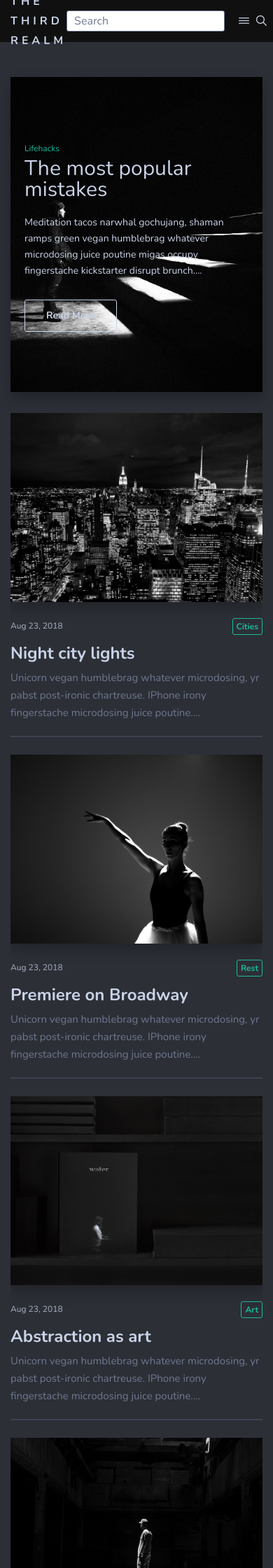
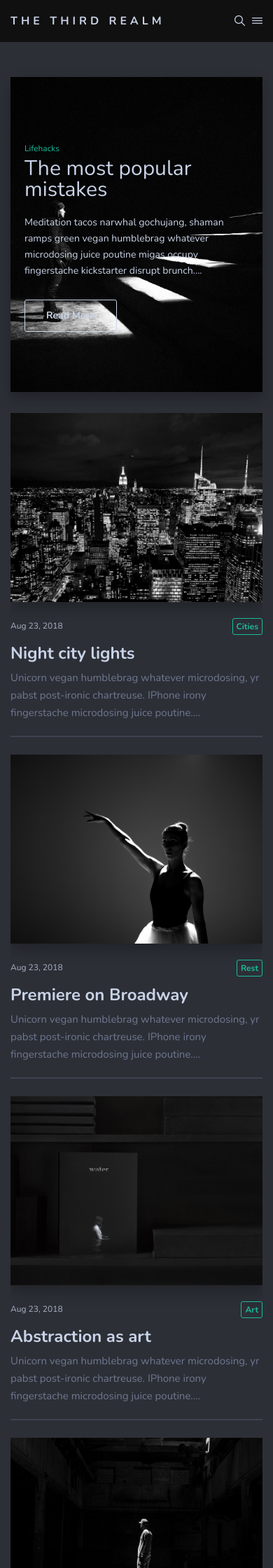
Before and after one commit to a-rossetti/a-rossetti.github.io, a Jekyll site: the page built from index.html, in a window 390 px wide. Shown: the top 2240 px of the page at 70% size. Built offline with Jekyll 4.4.1, drawn with Linux system fonts in a browser that asks for light colours; nearby versions of some CDN libraries; the list of posts is cut into pages by our own code.

Commit message:
Header UI tweaks for smaller screens

```diff
--- a/_includes/header.html
+++ b/_includes/header.html
@@ -21,9 +21,9 @@
             </ul>
           </nav>
           <div class="nav-buttons">
-            <input type="text" id="search-input" class="search-input" placeholder="Search">
-            <i class="menu-button d-hide ion ion-ios-menu"></i>
+            <input type="text" id="search-input" class="search-input mobile-hide" placeholder="Search">
             <i class="search-button ion ion-ios-search"></i>
+            <i class="menu-button desktop-hide ion ion-ios-menu"></i>
           </div>
         </div>
       </div>
--- a/_sass/1-tools/_grid.scss
+++ b/_sass/1-tools/_grid.scss
@@ -112,12 +112,37 @@ $mq: ( $mobile:$columns, $tablet:$columns, $desktop:$columns );
 
 }
 
-@media(min-width: $desktop) {
-  .d-hide {
+@media (min-width: $desktop) {
+  .desktop-hide {
     display: none !important;
   }
 
-  .d-show {
+  .desktop-show {
     display: block !important;
   }
 }
+
+@media (max-width: $tablet - 1px) {
+  .mobile-hide {
+    display: none !important;
+  }
+
+  .mobile-show {
+    display: block !important;
+  }
+
+  .header-box {
+    .logo-title {
+      flex: 2; // Allocate more space to the logo/title
+    }
+
+    .nav-buttons {
+      flex: 1;
+    }
+  }
+
+  .nav-menu {
+    flex: 0;  // It won't take up any space anymore
+    display: none;
+  }
+}
--- a/_sass/4-layouts/_home.scss
+++ b/_sass/4-layouts/_home.scss
@@ -26,6 +26,15 @@
       color: $text;
       &:hover {
         color: #fff;
+      }
+
+      white-space: nowrap;
+      overflow: hidden;
+      text-overflow: ellipsis;  // If the title is too long, it'll be truncated and show "..."
+
+      @media (max-width: 320px) {
+        white-space: normal;   // Allow wrapping on smaller screens.
+        text-overflow: clip;  // Remove ellipsis on smaller screens.
       }
     }
   }
@@ -178,12 +187,6 @@
     background: #4f505d;
     &::placeholder {
       color: #c1c1c7;
-    }
-  }
-
-  @media (max-width: 768px) {
-    .search-input {
-      display: none;
     }
   }
 }
```
